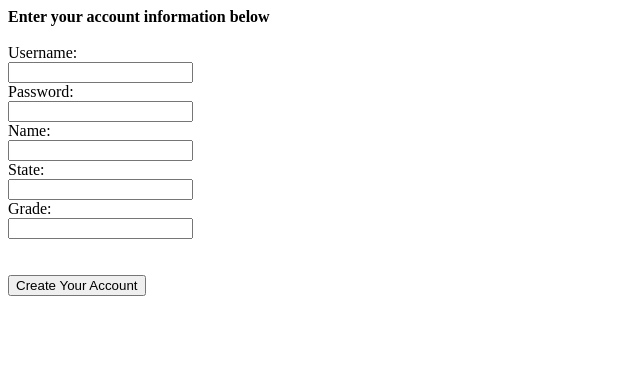
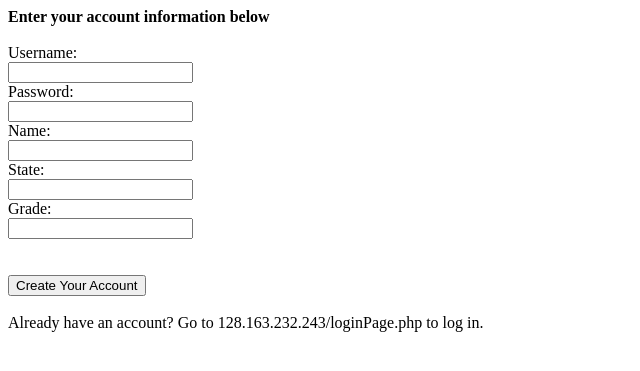
Before and after one commit to blackice987/405GProject, a PHP site: page /registration.php in a window 1280 px wide. Shown: the top 371 px of the page, without its empty margins (0-640 px from the left). Run offline with PHP 8.4, Linux system fonts and the light colour scheme.

Commit message:
Added plain text directions to the pages to tell users how to get to the other page if they need it.

```diff
--- a/loginPage.php
+++ b/loginPage.php
@@ -18,6 +18,9 @@
 
 <br><br>
 <input type="submit" value="Click Here to Log In">
+<br><br>
+
+Don't have an account? Go to 128.163.232.243/registration.php to register.
 
 </form>
 
--- a/registration.php
+++ b/registration.php
@@ -25,10 +25,9 @@
 
 
 <br><br>
-<input type="submit" value="Create Your Account">
-
-</form>
-
+<input type="submit" name="Create" value="Create Your Account">
+<br><br>
+Already have an account? Go to 128.163.232.243/loginPage.php to log in.
 
 
 </body>
```
